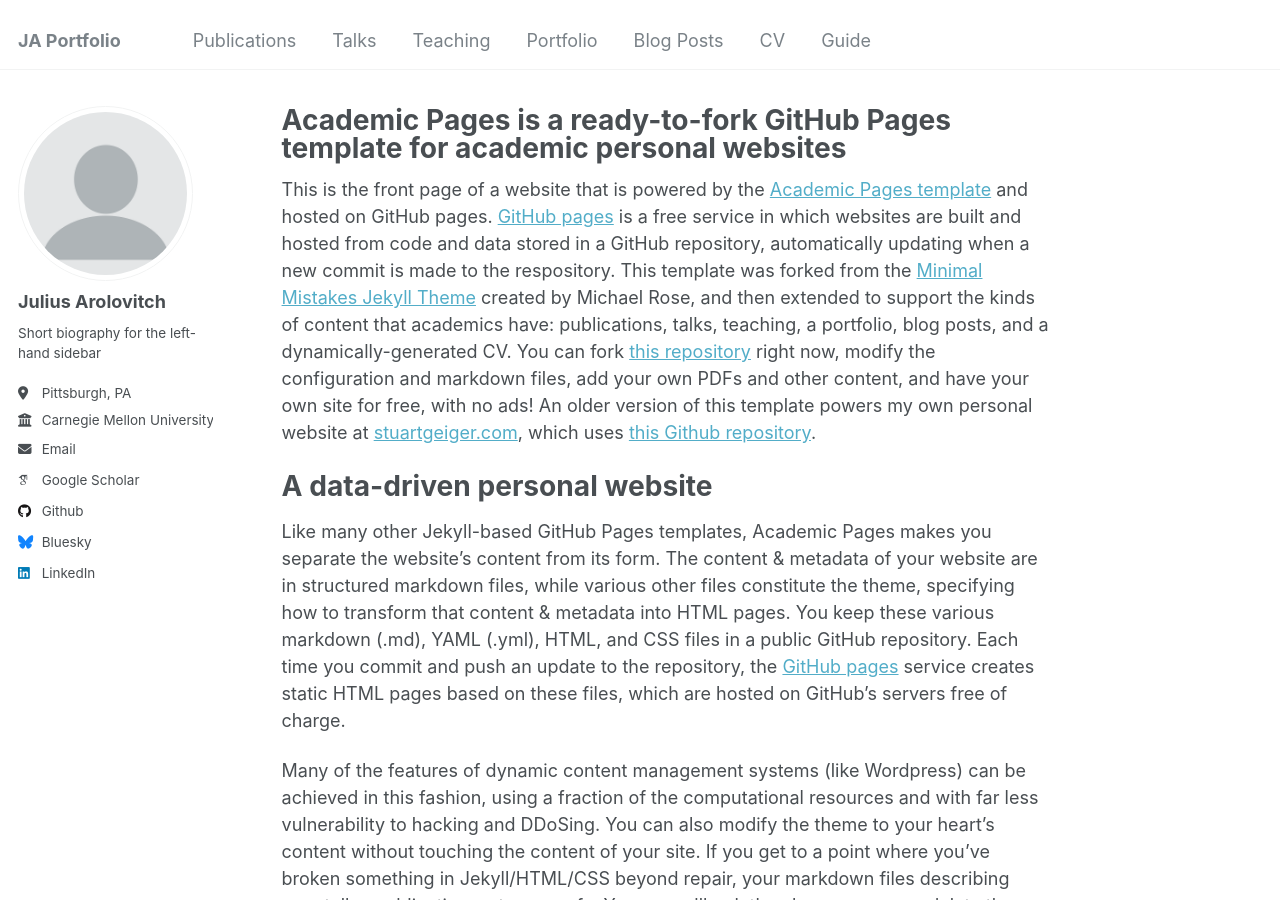
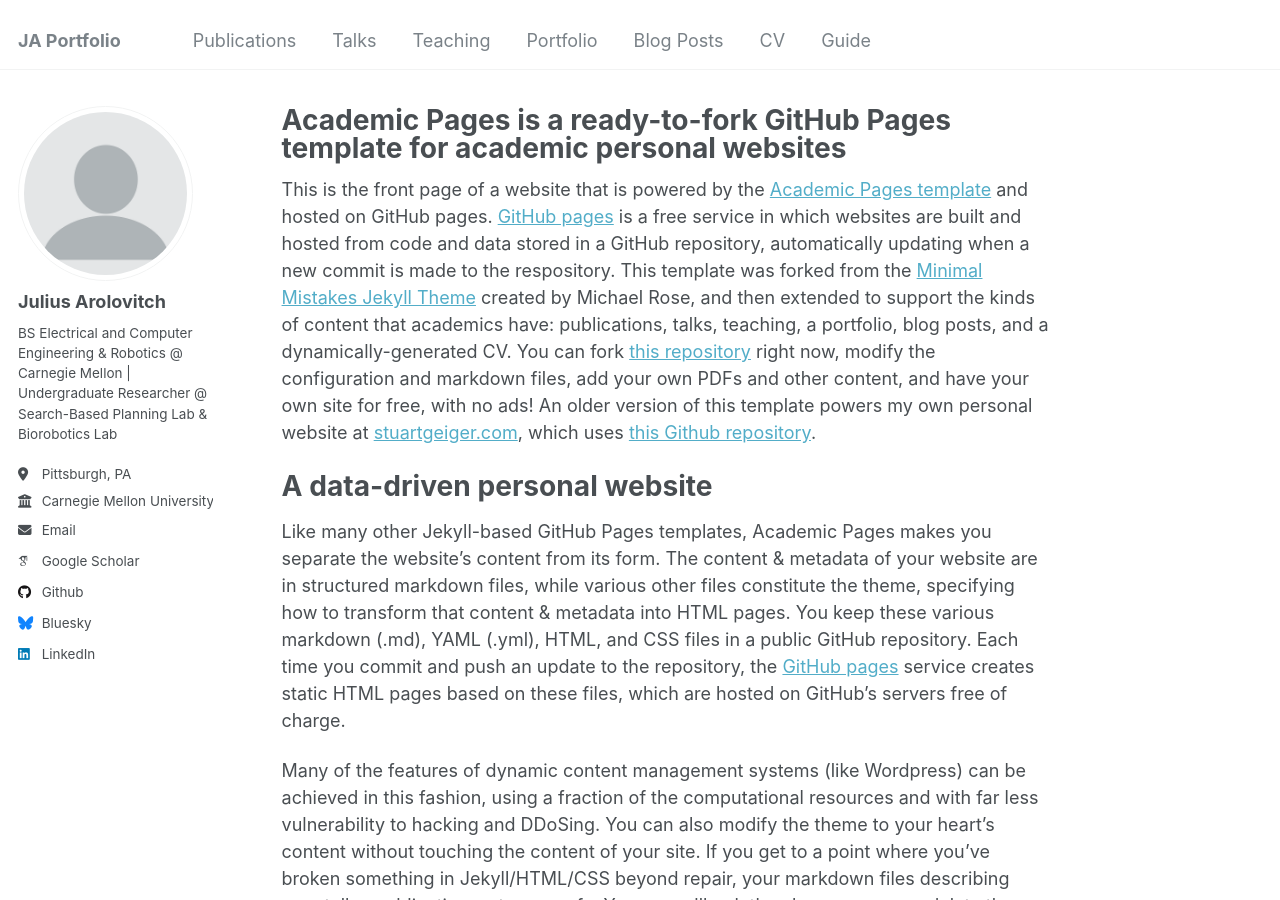
Before and after one commit to juliusarolovitch/juliusarolovitch.github.io, a Jekyll site: the page built from _pages/about.md, in a window 1280 px wide and 900 px high. Built offline with Jekyll 4.4.1, drawn with Linux system fonts in a browser that asks for light colours; some web fonts are replaced.

Commit message:
Update _config.yml

```diff
--- a/_config.yml
+++ b/_config.yml
@@ -24,7 +24,7 @@
   avatar           : "profile.png"
   name             : "Julius Arolovitch"
   pronouns         : # example: "she/her"
-  bio              : "Short biography for the left-hand sidebar"
+  bio              : "BS Electrical and Computer Engineering & Robotics @ Carnegie Mellon | Undergraduate Researcher @ Search-Based Planning Lab & Biorobotics Lab"
   location         : "Pittsburgh, PA"
   employer         : "Carnegie Mellon University"
   uri              : # URL
```
